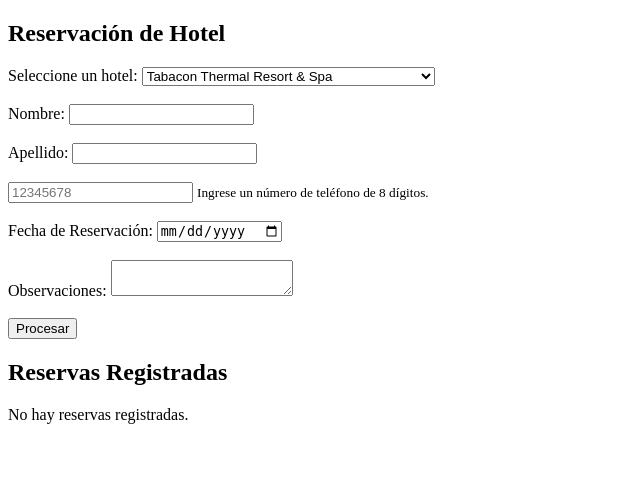
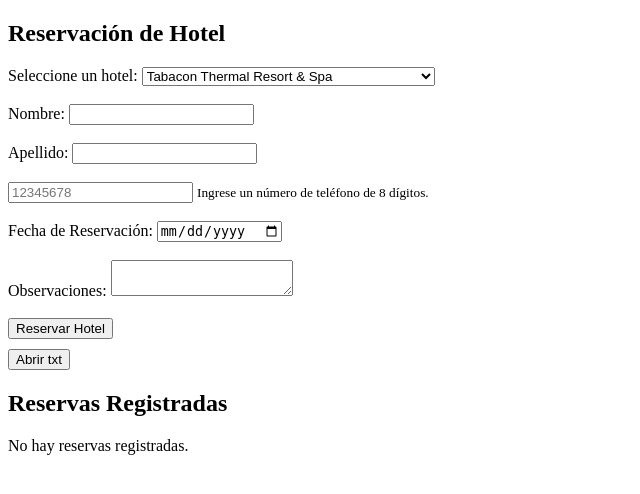
Before and after one commit to Mike030790/Repositorio_programacion_III, a PHP site: page /parcial_1.php in a window 1280 px wide. Shown: the top 494 px of the page, without its empty margins (0-640 px from the left). Run offline with PHP 8.4, Linux system fonts and the light colour scheme.

Commit message:
Update parcial_1.php

```diff
--- a/parcial_1.php
+++ b/parcial_1.php
@@ -4,6 +4,19 @@
     <meta charset="UTF-8">
     <meta name="viewport" content="width=device-width, initial-scale=1.0">
     <title>Reservaciones de Hotel</title>
+
+    <!--  logra que ambos botones ("Reservar Hotel" y "Abrir txt") aparezcan
+    con una ligera separación entre ellos, ademas para que funcione
+    se agrega (class="form-inline") a las lineas 57 y 86 -->
+    <style>
+        .form-inline {
+            margin-bottom: 10px;
+        }
+        .form-inline input[type="submit"] {
+            margin-right: 10px;
+        }
+    </style>
+
 </head>
 <body>
     <h2>Reservación de Hotel</h2>
@@ -17,12 +30,13 @@
         $observaciones = trim($_POST['observaciones']);
 
         // Validaciones básicas
+
         if (empty($hotel) || empty($nombre) || empty($apellido) || empty($telefono) || empty($fecha)) {
             echo "Todos los campos son requeridos exepto el campo de observaciones.";
         } elseif (!preg_match("/^[a-zA-Z-' ]*$/", $nombre) || !preg_match("/^[a-zA-ZñÑáéíóúÁÉÍÓÚüÜ\s'-]*$/", $apellido)) {
             echo "Solo se permiten letras y espacios en el nombre y en el apellido acepta la letra ñ.";
         } elseif (!preg_match("/^[0-9]{8}$/", $telefono)) {
-            //echo "El teléfono debe tener 8 dígitos.";//
+            echo "El teléfono debe tener 8 dígitos.";
         } else {
             // Formato de la reserva
             $reserva = "$hotel,$nombre,$apellido,$telefono,$fecha,$observaciones\n";
@@ -40,7 +54,7 @@
     }
     ?>
 
-    <form action="" method="post">
+    <form action="" method="post" class="form-inline">
         <label for="hotel">Seleccione un hotel:</label>
         <select name="hotel" id="hotel" required>
             <option value="Tabacon Thermal Resort & Spa">Tabacon Thermal Resort & Spa</option>
@@ -65,7 +79,12 @@
         <label for="observaciones">Observaciones:</label>
         <textarea id="observaciones" name="observaciones" ></textarea><br><br>
 
-        <input type="submit" value="Procesar">
+        <input type="submit" value="Reservar Hotel">
+    </form>
+
+    <!-- la siguiente linea de codigo hace que se abra el .txt  -->
+    <form action="reservas.txt" class="form-inline">
+        <input type="submit" value="Abrir txt">
     </form>
 
     <h2>Reservas Registradas</h2>
@@ -89,7 +108,7 @@
             echo "No se pudieron cargar las reservas.";
         }
     } else {
-        echo "No hay reservas registradas.";
+    echo "No hay reservas registradas.";
     }
     ?>
 </body>
```
